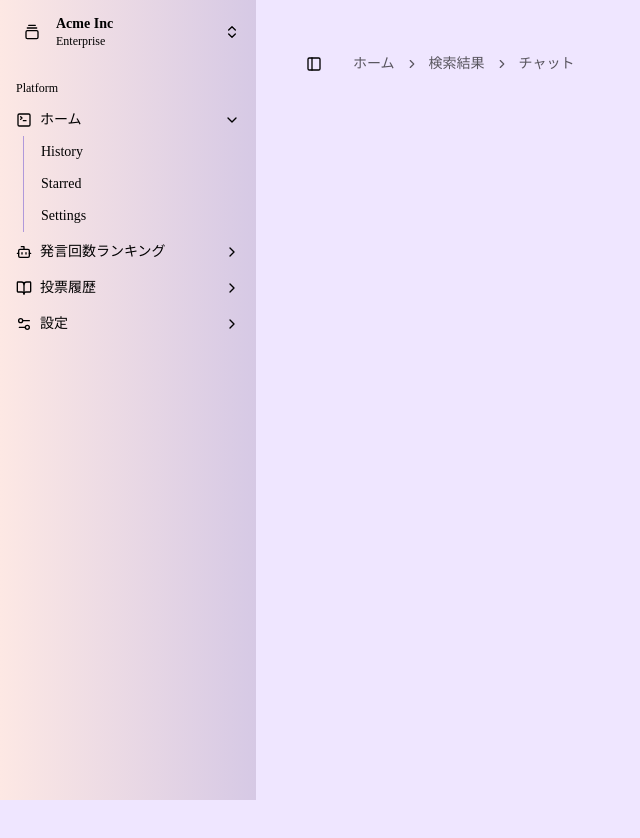
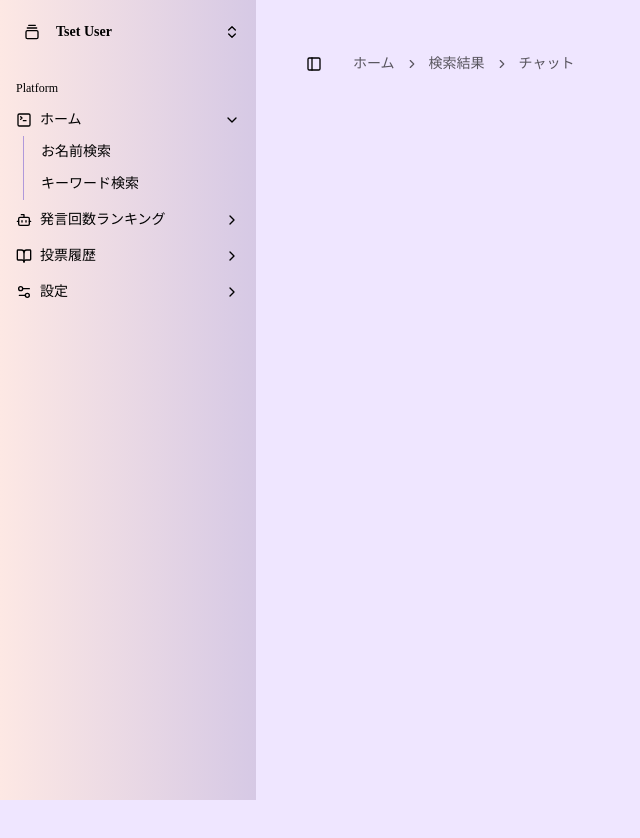
Before and after one commit to RH0128/sotsusei, a React (Vite) app: page /chat in a window 1280 px wide. Shown: the top 838 px of the page, without its empty margins (0-640 px from the left). Built offline with nearby package versions, Linux system fonts and the light colour scheme; a web font is replaced by a local one.

Commit message:
slodebar

```diff
--- a/src/components/ui/app-sidebar.jsx
+++ b/src/components/ui/app-sidebar.jsx
@@ -32,19 +32,19 @@ const data = {
   },
   teams: [
     {
-      name: "Acme Inc",
+      name: "Tset User",
       logo: GalleryVerticalEnd,
-      plan: "Enterprise",
+      // plan: "Enterprise",
     },
     {
-      name: "Acme Corp.",
+      name: "Test User2",
       logo: AudioWaveform,
-      plan: "Startup",
+      // plan: "Startup",
     },
     {
-      name: "Evil Corp.",
+      name: "Test User3",
       logo: Command,
-      plan: "Free",
+      // plan: "Free",
     },
   ],
   navMain: [
@@ -55,15 +55,11 @@ const data = {
       isActive: true,
       items: [
         {
-          title: "History",
+          title: "お名前検索",
           url: "#",
         },
         {
-          title: "Starred",
-          url: "#",
-        },
-        {
-          title: "Settings",
+          title: "キーワード検索",
           url: "#",
         },
       ],
```
